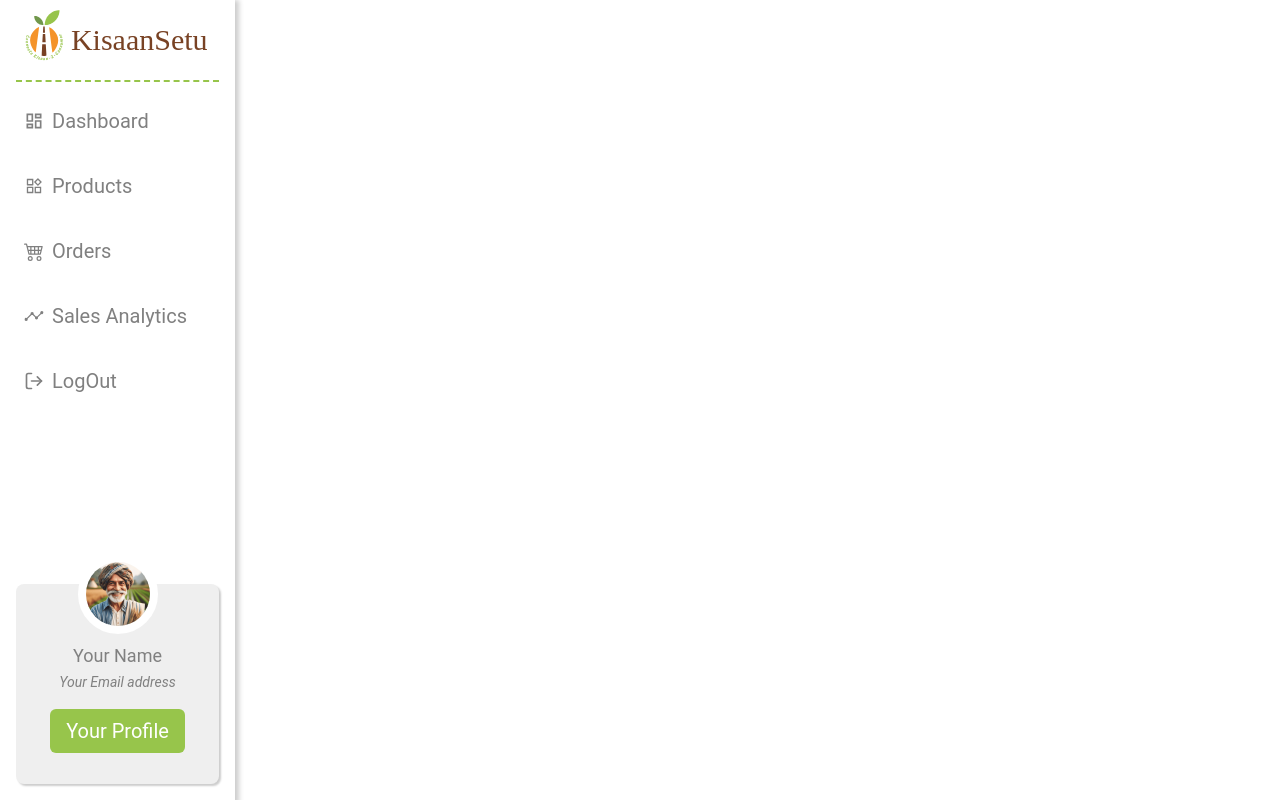
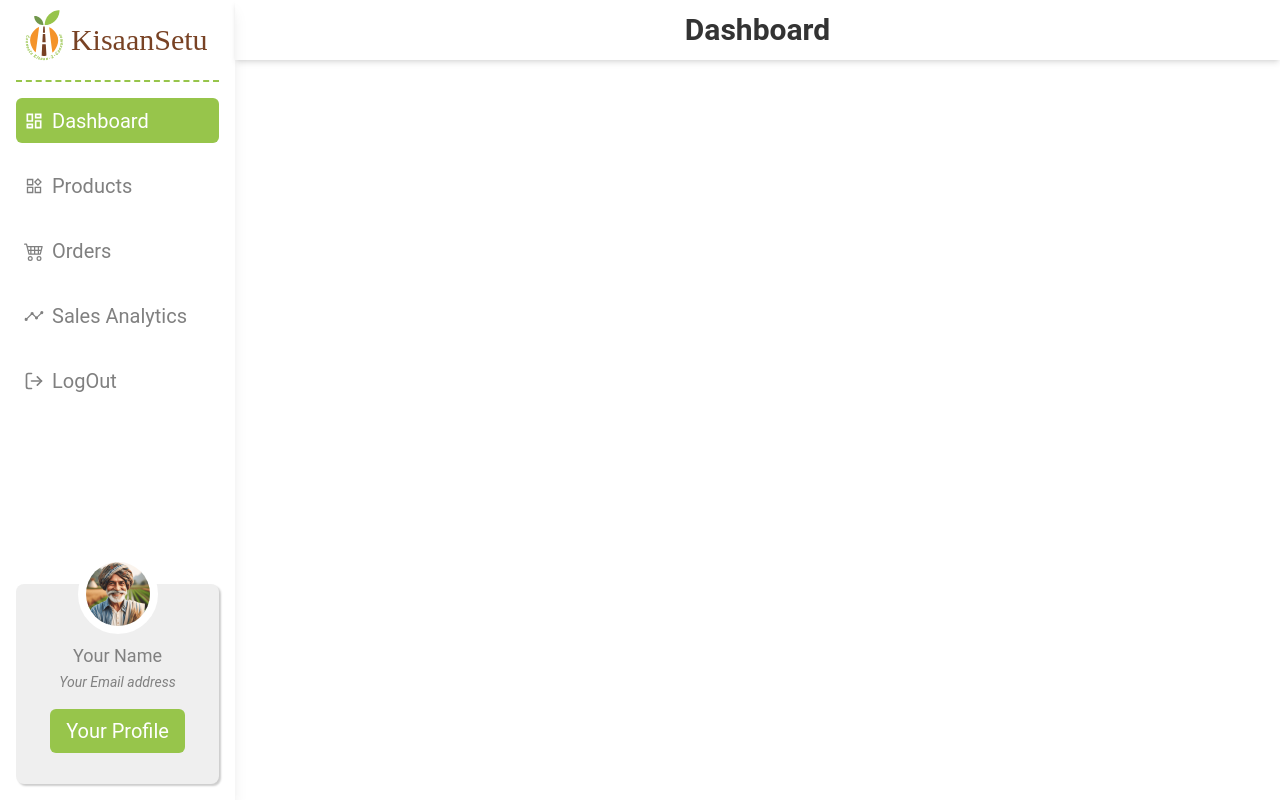
Before and after one commit to kanhaiyadav/KisaanSetu, a React (Vite) app in the folder client/: page /farmer in a window 1280 px wide. Built offline with nearby package versions, Linux system fonts and the light colour scheme; a web font is replaced by a local one.

Commit message:
created dashboard header

```diff
--- a/client/src/App.jsx
+++ b/client/src/App.jsx
@@ -5,6 +5,7 @@ import Step1 from './Pages/SignUp/Step1.component'
 import Steps from './Pages/SignUp/steps'
 import Farmer from './Pages/Farmer/Farmer.component'
 import LandingPage from './Pages/LandingPage'
+import Dashboard from './Pages/Farmer/Dashboard'
 
 function App() {
 
@@ -16,7 +17,7 @@ function App() {
                 <Route path=":id" element={<Steps />} />
             </Route>
             <Route path='/farmer' element={<Farmer />}>
-
+                <Route index element={<Dashboard />} />
             </Route>
         </Routes>
     )
--- /dev/null
+++ b/client/src/Pages/Farmer/Dashboard.jsx
@@ -0,0 +1,11 @@
+import Header from "../../componenets/DashboardHeader";
+
+const Dashboard = () => {
+    return (
+        <div className="flex-1 h-full">
+            <Header  title={'Dashboard'} />
+        </div>
+    );
+}
+
+export default Dashboard;
--- a/client/src/Pages/Farmer/nav.component.jsx
+++ b/client/src/Pages/Farmer/nav.component.jsx
@@ -11,7 +11,7 @@ import { LuLogOut } from "react-icons/lu";
 const Nav = () => {
     const [expanded, setExpanded] = useState(true);
     return (
-        <nav className={`${expanded?'w-[235px]': 'w-[50px]'} h-full shadow-[2px_2px_5px_2px_rgba(0,0,0,0.2)]
+        <nav className={`${expanded?'w-[235px]': 'w-[50px]'} h-full shadow-lg
                 box-border ${expanded ? 'p-4' : 'p-1'} pt-0 flex flex-col
                 pb-4 transition-all duration-300 ease-in-out
                 `}
@@ -20,7 +20,7 @@ const Nav = () => {
                 <Logo expanded={expanded} setExpanded={setExpanded} />
             </header>
             <section className="flex flex-col gap-5 pt-4 pb-4">
-                <NavItem >
+                <NavItem to={'.'}>
                     <MdOutlineDashboard className={`${expanded?'': 'ml-[3px]'}`}/>
                     {
                         expanded ?
@@ -28,7 +28,7 @@ const Nav = () => {
                             : null
                     }
                 </NavItem>
-                <NavItem >
+                <NavItem to={'products'}>
                     <AiOutlineProduct className={`${expanded?'': 'ml-[3px]'}`}/>
                     {
                         expanded ?
@@ -36,7 +36,7 @@ const Nav = () => {
                             : null
                     }
                 </NavItem>
-                <NavItem >
+                <NavItem to={'orders'}>
                     <BsCart4 className={`${expanded ? '' : 'ml-[3px]'}`} />
                     {
                         expanded ?
@@ -44,7 +44,7 @@ const Nav = () => {
                             : null
                     }
                 </NavItem>
-                <NavItem >
+                <NavItem to={'sales-analytics'}>
                     <IoAnalytics className={`${expanded?'': 'ml-[3px]'}`}/>
                     {
                         expanded ?
@@ -52,7 +52,7 @@ const Nav = () => {
                             : null
                     }
                 </NavItem>
-                <NavItem >
+                <NavItem to={'logout'}>
                     <LuLogOut className={`${expanded?'': 'ml-[3px]'}`}/>
                     {
                         expanded ?
--- /dev/null
+++ b/client/src/componenets/DashboardHeader.jsx
@@ -0,0 +1,9 @@
+const Header = ({title}) => {
+    return (
+        <header className="h-[60px] shadow-md w-full">
+            <h1 className="text-3xl font-bold text-[#333] text-center py-3">{title}</h1>
+        </header>
+    );
+}
+
+export default Header;
--- a/client/src/componenets/NavItem.jsx
+++ b/client/src/componenets/NavItem.jsx
@@ -1,11 +1,19 @@
-const NavItem = ({children, className}) => {
+import { NavLink } from "react-router-dom";
+
+const NavItem = ({children, className, to}) => {
     return (
-        <div className={`w-full h-[45px] p-2 text-[grey] rounded-md hover:bg-primary hover:text-white text-xl
-            flex items-center gap-2 cursor-pointer transition-all duration-[250ms] ease-in-out
+        <NavLink to={to} className={`w-full h-[45px] p-2 text-[grey] rounded-md hover:bg-[#efefef] text-xl
+            flex items-center gap-2 cursor-pointer transition-all duration-200 ease-in-out active:scale-90
             ${className}
-        `}>
+        `}
+            style={({ isActive }) => ({
+                backgroundColor: isActive ? '#97c54b' : '',
+                color: isActive ? 'white' : ''
+            })
+            }
+        >
             {children}
-        </div>
+        </NavLink>
     )
 }
 
```
